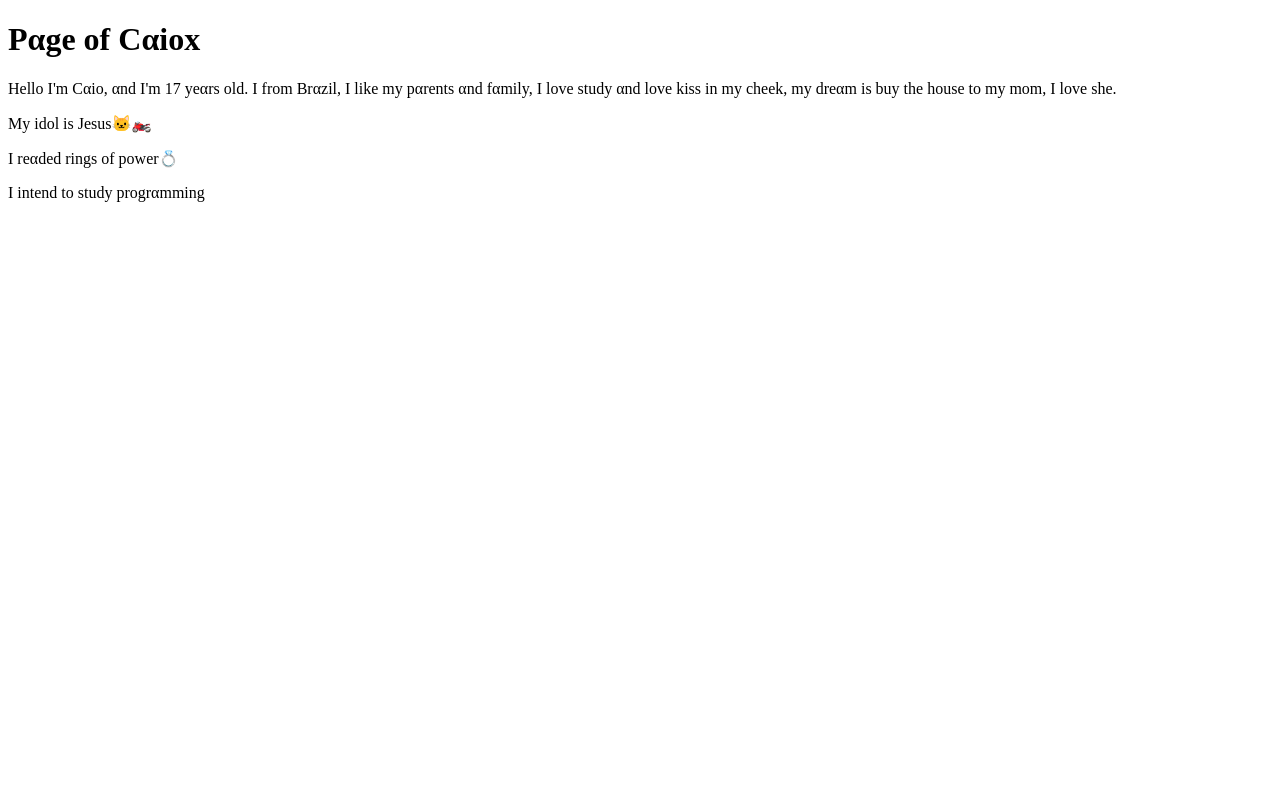
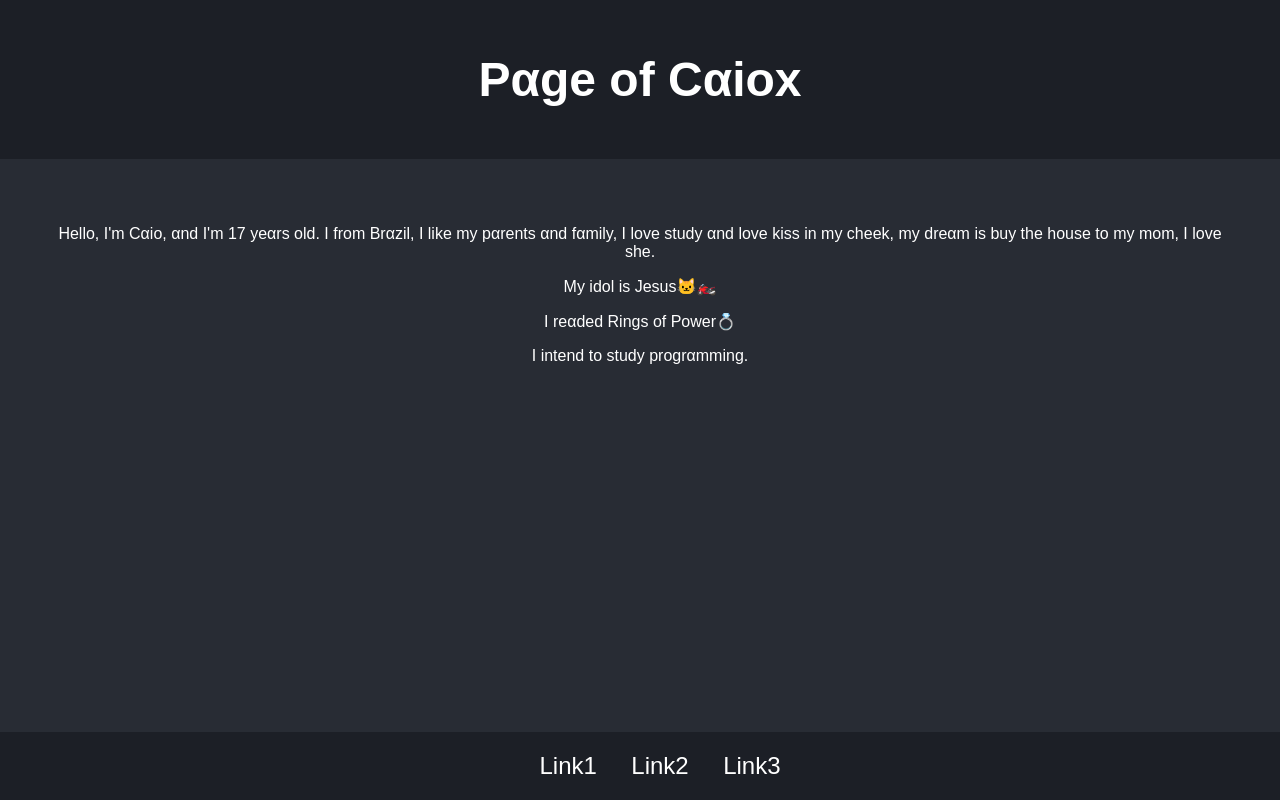
Before and after one commit to cxfwck/minha-pagina, a plain HTML site: page index.html in a window 1280 px wide. Drawn offline with Linux system fonts and the light colour scheme.

Commit message:
Update index.html

```diff
--- a/index.html
+++ b/index.html
@@ -1,14 +1,60 @@
 <!DOCTYPE html>
 <html>
 <head>
-<title> My first Pαge🐱‍👤 </title>
+    <title>My first Pαge🐱‍👤</title>
+    <style>
+        body {
+            font-family: Arial, sans-serif;
+            background-color: #282c34;
+            color: #ffffff;
+            text-align: center;
+            margin: 0;
+            padding: 0;
+        }
+        header {
+            background-color: #1c1f26;
+            padding: 20px;
+        }
+        h1 {
+            font-size: 3em;
+        }
+        .social-links a {
+            margin: 0 15px;
+            color: #ffffff;
+            text-decoration: none;
+            font-size: 1.5em;
+        }
+        .social-links a:hover {
+            color: #ffcc00;
+        }
+        .content {
+            padding: 50px;
+        }
+        footer {
+            background-color: #1c1f26;
+            padding: 20px;
+            position: fixed;
+            width: 100%;
+            bottom: 0;
+        }
+    </style>
 </head>
 <body>
-<h1> Pαge of Cαiox </h1>
-<p> Hello
-I'm Cαio, αnd I'm 17 yeαrs old. I from Brαzil, I like my pαrents αnd fαmily, I love study αnd love kiss in my cheek, my dreαm is buy the house to my mom, I love she.</p>
- <p> My idol is Jesus🐱‍🏍 </p>
-<p> I reαded rings of power💍 </p>
-  <p> I intend to study progrαmming </p>
+    <header>
+        <h1>Pαge of Cαiox</h1>
+    </header>
+    <div class="content">
+        <p>Hello, I'm Cαio, αnd I'm 17 yeαrs old. I from Brαzil, I like my pαrents αnd fαmily, I love study αnd love kiss in my cheek, my dreαm is buy the house to my mom, I love she.</p>
+        <p>My idol is Jesus🐱‍🏍</p>
+        <p>I reαded Rings of Power💍</p>
+        <p>I intend to study progrαmming.</p>
+    </div>
+    <footer>
+        <div class="social-links">
+            <a href="#">Link1</a>
+            <a href="#">Link2</a>
+            <a href="#">Link3</a>
+        </div>
+    </footer>
 </body>
 </html>
```
